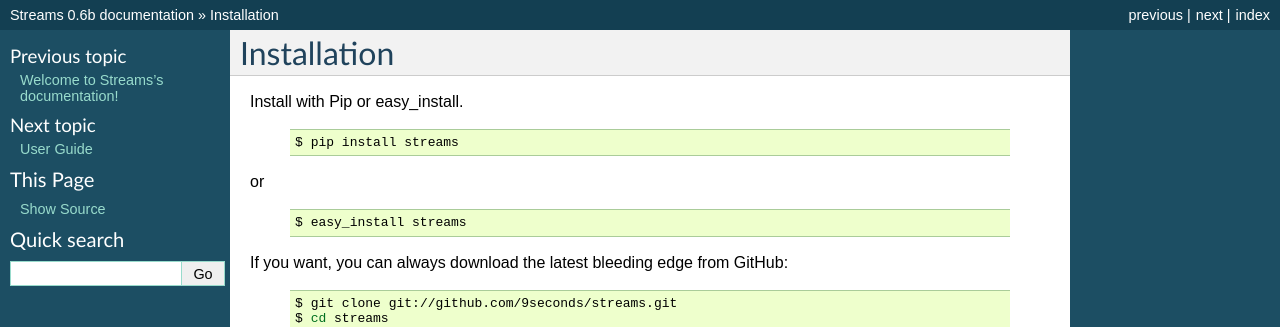
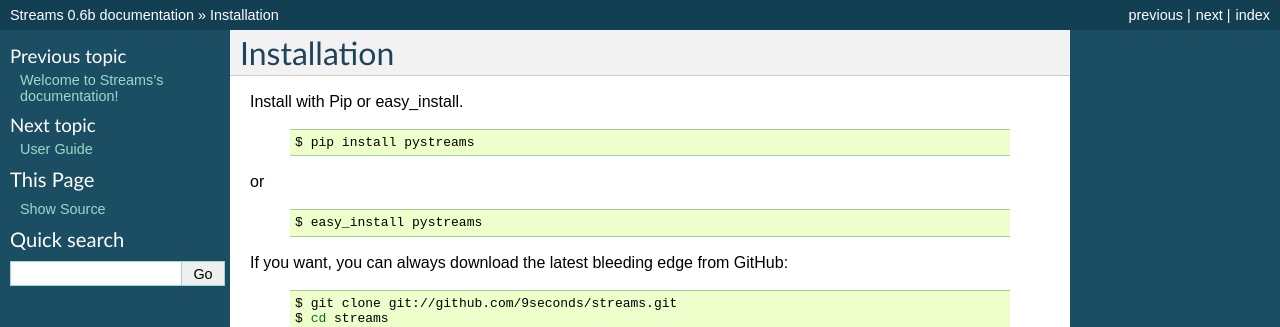
Before and after one commit to 9seconds/streams, a Sphinx documentation site: the page built from docs/source/installation.rst, in a window 1280 px wide. Shown: the top 327 px of the page. Built offline with Sphinx 7.4.7, drawn with Linux system fonts in a browser that asks for light colours.

Commit message:
Fix package name in installation instructions
The package on PyPI is named `pystreams`. The package named `streams` appears to be stuck at 0.1, and is uninstallable for some reason.

```diff
--- a/docs/source/installation.rst
+++ b/docs/source/installation.rst
@@ -5,13 +5,13 @@
 
     .. code-block:: sh
 
-        $ pip install streams
+        $ pip install pystreams
 
 or
 
     .. code-block:: sh
 
-        $ easy_install streams
+        $ easy_install pystreams
 
 If you want, you can always download the latest bleeding edge from GitHub:
 
```
